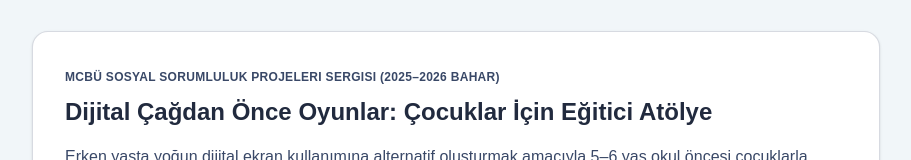
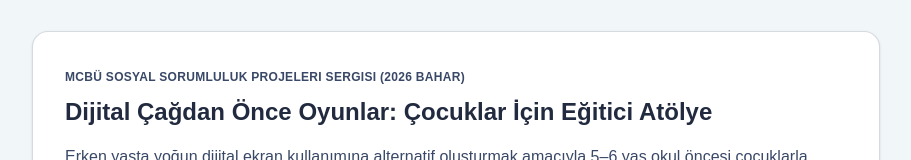
Before and after one commit to gamzesusam/gamze-portfolyo, a Next.js app: page / in a window 1280 px wide. Shown: the part 2622-2782 px from the top of the page, without its empty margins (184-1095 px from the left). Built offline with nearby package versions, Linux system fonts and the light colour scheme.

Commit message:
fix: renk paleti duzeltildi

```diff
--- a/app/page.tsx
+++ b/app/page.tsx
@@ -3,7 +3,7 @@ import Link from 'next/link';
 export default function Home() {
   return (
     <main className="min-h-screen bg-[#F1F6F9] text-[#212A3E] selection:bg-[#212A3E] selection:text-white">
-      {/* 1. ÜST NAVİGASYON */}
+      {}
       <header className="sticky top-0 z-50 backdrop-blur-md bg-[#F1F6F9]/90 border-b border-[#9BA4B5]/40 shadow-sm">
         <div className="max-w-5xl mx-auto px-6 h-16 flex items-center justify-between">
           <Link href="/" className="font-bold text-lg text-[#212A3E] tracking-tight hover:opacity-80 transition">
@@ -19,7 +19,7 @@ export default function Home() {
         </div>
       </header>
 
-      {/* 2. GİRİŞ (HERO) */}
+      {}
       <section className="max-w-4xl mx-auto px-6 pt-24 pb-16 text-left">
         <span className="inline-block py-1 px-3 mb-6 text-xs font-semibold tracking-wider text-[#394867] uppercase bg-[#9BA4B5]/20 rounded-full border border-[#9BA4B5]/40">
           Büyük Veri Analistliği & Portfolyo
@@ -50,7 +50,7 @@ export default function Home() {
         </div>
       </section>
 
-      {/* 3. HAKKIMDA */}
+      {}
       <section id="hakkimda" className="max-w-4xl mx-auto px-6 py-16 border-t border-[#9BA4B5]/40">
         <h2 className="text-2xl font-bold mb-6 text-[#212A3E]">Hakkımda.</h2>
         <div className="space-y-4 text-base md:text-lg leading-relaxed text-[#394867]">
@@ -69,7 +69,7 @@ export default function Home() {
         </div>
       </section>
 
-      {/* 4. EĞİTİM & STAJ */}
+      {}
       <section id="deneyim-egitim" className="max-w-4xl mx-auto px-6 py-16 border-t border-[#9BA4B5]/40">
         <h2 className="text-2xl font-bold mb-8 text-[#212A3E]">Eğitim ve Deneyim Geçmişi</h2>
         <div className="space-y-6">
@@ -99,7 +99,7 @@ export default function Home() {
         </div>
       </section>
 
-      {/* 5. GERÇEK PROJELER */}
+      {}
       <section id="projeler" className="max-w-4xl mx-auto px-6 py-16 border-t border-[#9BA4B5]/40">
         <h2 className="text-2xl font-bold mb-8 text-[#212A3E]">Öne Çıkan Gerçek Projeler</h2>
         <div className="grid grid-cols-1 md:grid-cols-2 gap-6">
@@ -130,7 +130,7 @@ export default function Home() {
             </a>
           </div>
 
-          {/* Proje 2 */}
+          {}
           <div className="p-6 rounded-xl bg-white border border-[#9BA4B5]/40 shadow-sm flex flex-col justify-between hover:border-[#394867] transition">
             <div>
               <span className="text-xs font-semibold text-[#394867] uppercase">Makine Öğrenmesi (15.001 x 20)</span>
@@ -149,7 +149,7 @@ export default function Home() {
             <span className="text-xs font-semibold text-[#9BA4B5]">Araştırma & Modelleme Projesi</span>
           </div>
 
-          {/* Proje 3 */}
+          {}
           <div className="p-6 rounded-xl bg-white border border-[#9BA4B5]/40 shadow-sm flex flex-col justify-between hover:border-[#394867] transition">
             <div>
               <span className="text-xs font-semibold text-[#394867] uppercase">Sağlık Analitiği & Optimizasyon</span>
@@ -168,7 +168,7 @@ export default function Home() {
             <span className="text-xs font-semibold text-[#9BA4B5]">Ar-Ge & Kapasite Tahmini</span>
           </div>
 
-          {/* Proje 4 */}
+          {}
           <div className="p-6 rounded-xl bg-white border border-[#9BA4B5]/40 shadow-sm flex flex-col justify-between hover:border-[#394867] transition">
             <div>
               <span className="text-xs font-semibold text-[#394867] uppercase">Web Geliştirme Temelleri</span>
@@ -190,11 +190,11 @@ export default function Home() {
         </div>
       </section>
 
-      {/* 6. SOSYAL SORUMLULUK */}
+      {}
       <section id="sosyal-sorumluluk" className="max-w-4xl mx-auto px-6 py-16 border-t border-[#9BA4B5]/40">
         <div className="p-8 rounded-2xl bg-white border border-[#9BA4B5]/40 shadow-sm">
           <span className="text-xs font-bold text-[#394867] uppercase tracking-wide">
-            MCBÜ Sosyal Sorumluluk Projeleri Sergisi (2025–2026 Bahar)
+            MCBÜ Sosyal Sorumluluk Projeleri Sergisi (2026 Bahar)
           </span>
           <h2 className="text-2xl font-bold text-[#212A3E] mt-2 mb-4">
             Dijital Çağdan Önce Oyunlar: Çocuklar İçin Eğitici Atölye
@@ -228,7 +228,7 @@ export default function Home() {
         </div>
       </section>
 
-      {/* 7. İLETİŞİM & FOOTER */}
+      {}
       <footer id="iletisim" className="max-w-4xl mx-auto px-6 py-12 border-t border-[#9BA4B5]/40 flex flex-col md:flex-row items-center justify-between gap-4 text-sm text-[#394867]">
         <p>© 2026 Gamze Susam. Tüm hakları saklıdır.</p>
         <div className="flex gap-6">
```
